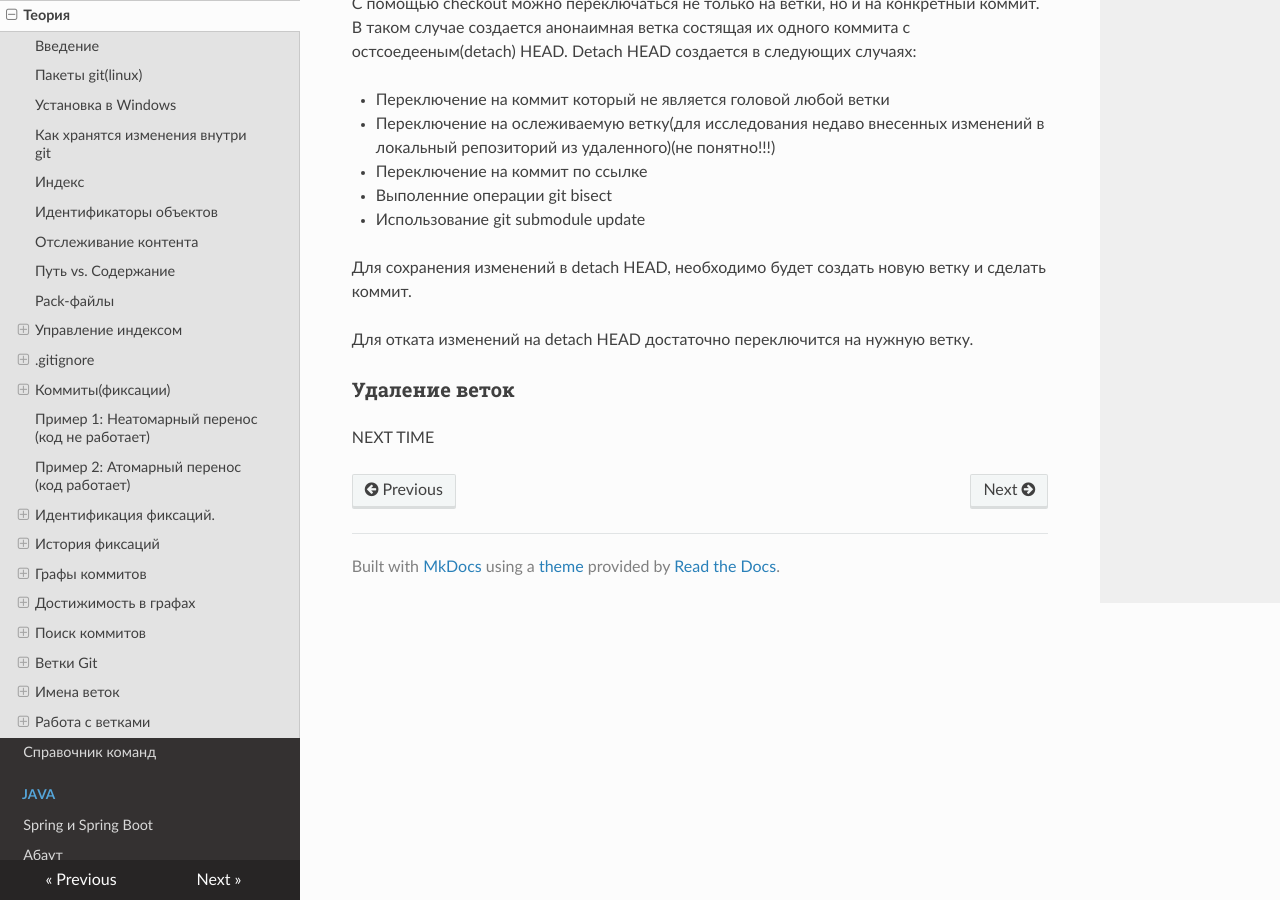
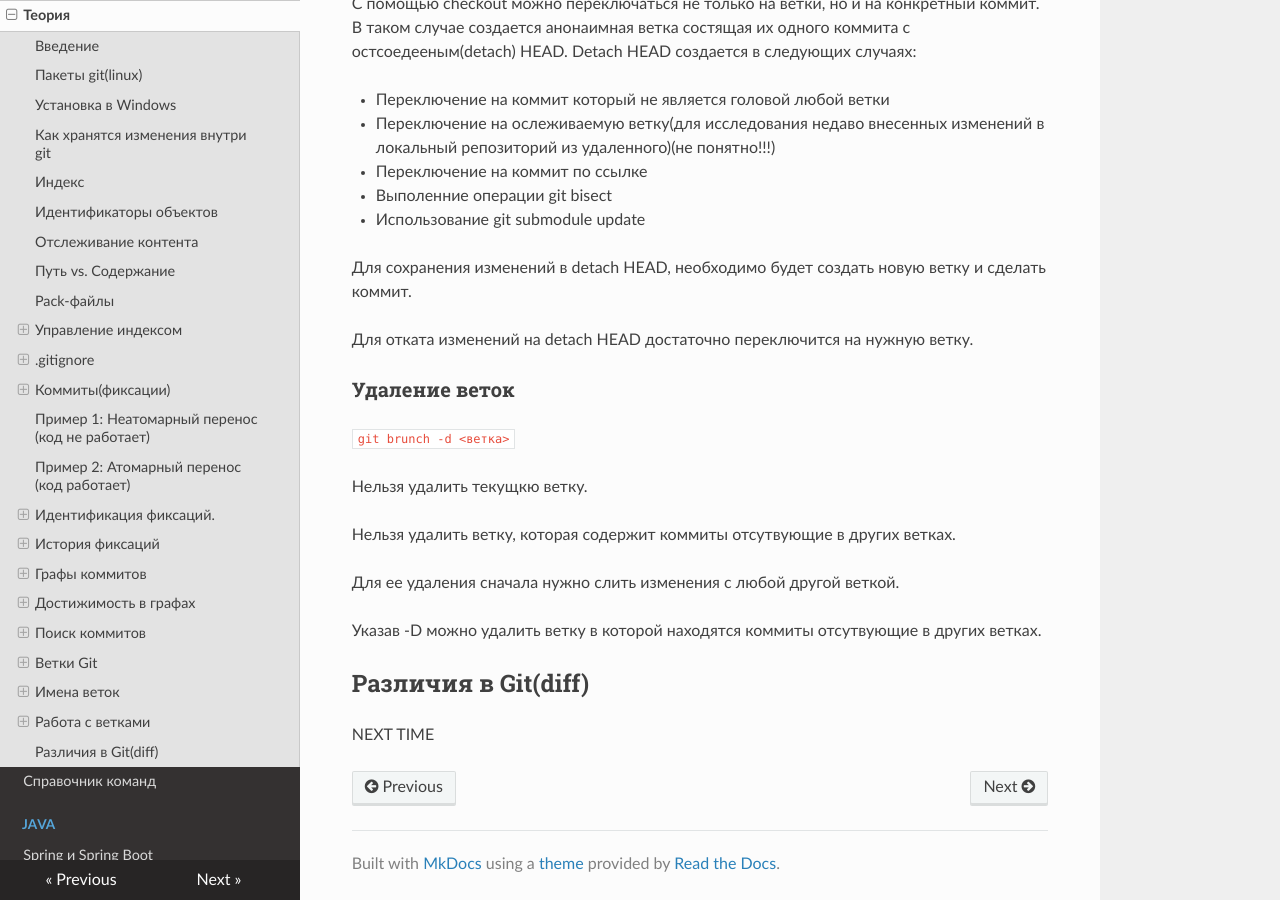
Before and after one commit to AMaslyakov/knowledge_base, an MkDocs documentation site: the page built from docs/git.md, in a window 1280 px wide and 900 px high, scrolled down 23807 px. Built offline with MkDocs 1.6.1, drawn with Linux system fonts in a browser that asks for light colours; nearby versions of some CDN libraries.

Commit message:
Удаление веток

````diff
--- a/docs/git.md
+++ b/docs/git.md
@@ -993,4 +993,17 @@ Detach HEAD создается в следующих случаях:
 
 ### Удаление веток
 
+```git brunch -d <ветка>```
+
+Нельзя удалить текущкю ветку.
+
+Нельзя удалить ветку, которая содержит коммиты отсутвующие в других ветках.
+
+Для ее удаления сначала нужно слить изменения с любой другой веткой.
+
+Указав -D можно удалить ветку в которой находятся коммиты отсутвующие в других ветках.
+
+
+## Различия в Git(diff)
+
 NEXT TIME
````
